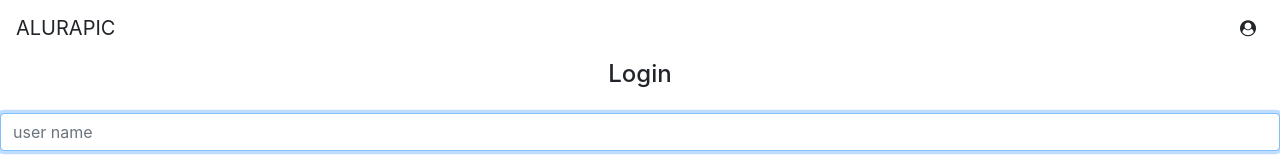
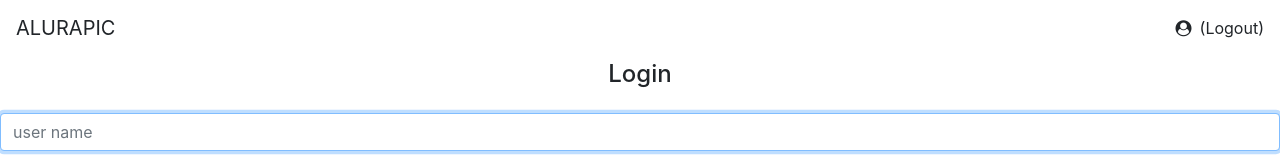
Before and after one commit to camillacorreia/alurapic, an Angular app: page / in a window 1280 px wide. Shown: the top 160 px of the page. Built offline with nearby package versions, Linux system fonts and the light colour scheme.

Commit message:
feat: logout

```diff
--- a/src/app/core/header/header.component.html
+++ b/src/app/core/header/header.component.html
@@ -3,13 +3,15 @@
     <a class="navbar-brand">ALURAPIC</a>
 
     <div *ngIf="(user$ | async) as user; else login">
-      <i class="fa fa-user-circle"></i>
-      <a class="ml-2"> {{ user.name }}</a>
+      <i class="fa fa-user-circle mr-1"></i>
+      <a class="mr-1">{{ user.name }}</a>
+
+      <a (click)="logout()">(Logout)</a>
     </div>
 
     <ng-template #login>
       <span class="navbar-text">
-        Please, login!
+        <a>Please, login!</a>
       </span>
     </ng-template>
   </nav>
--- a/src/app/core/header/header.component.ts
+++ b/src/app/core/header/header.component.ts
@@ -2,6 +2,7 @@ import { Observable } from 'rxjs';
 import { UserService } from './../user/user.service';
 import { Component } from '@angular/core';
 import { User } from '../user/user';
+import { Router } from '@angular/router';
 
 @Component({
   selector: 'app-header',
@@ -11,7 +12,15 @@ export class HeaderComponent {
 
   user$: Observable<User>;
 
-  constructor(userService: UserService) {
+  constructor(
+    private userService: UserService,
+    private router: Router
+    ) {
     this.user$ = userService.getUser();
   }
+
+  logout() {
+    this.userService.logout();
+    this.router.navigate(['']);
+  }
 }
--- a/src/app/core/user/user.service.ts
+++ b/src/app/core/user/user.service.ts
@@ -29,4 +29,9 @@ export class UserService {
 
     this.userSubject.next(user);
   }
+
+  logout() {
+    this.tokenService.removeToken();
+    this.userSubject.next({ id:0, name:'', email:'' });
+  }
 }
```
